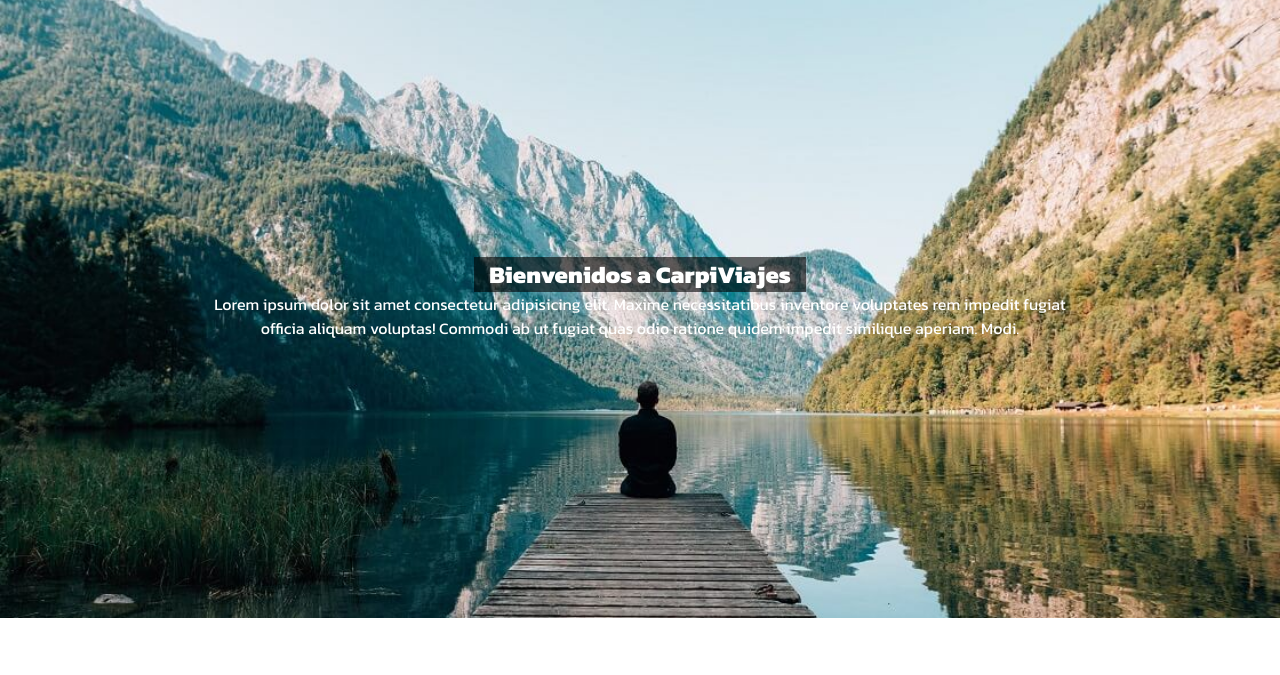
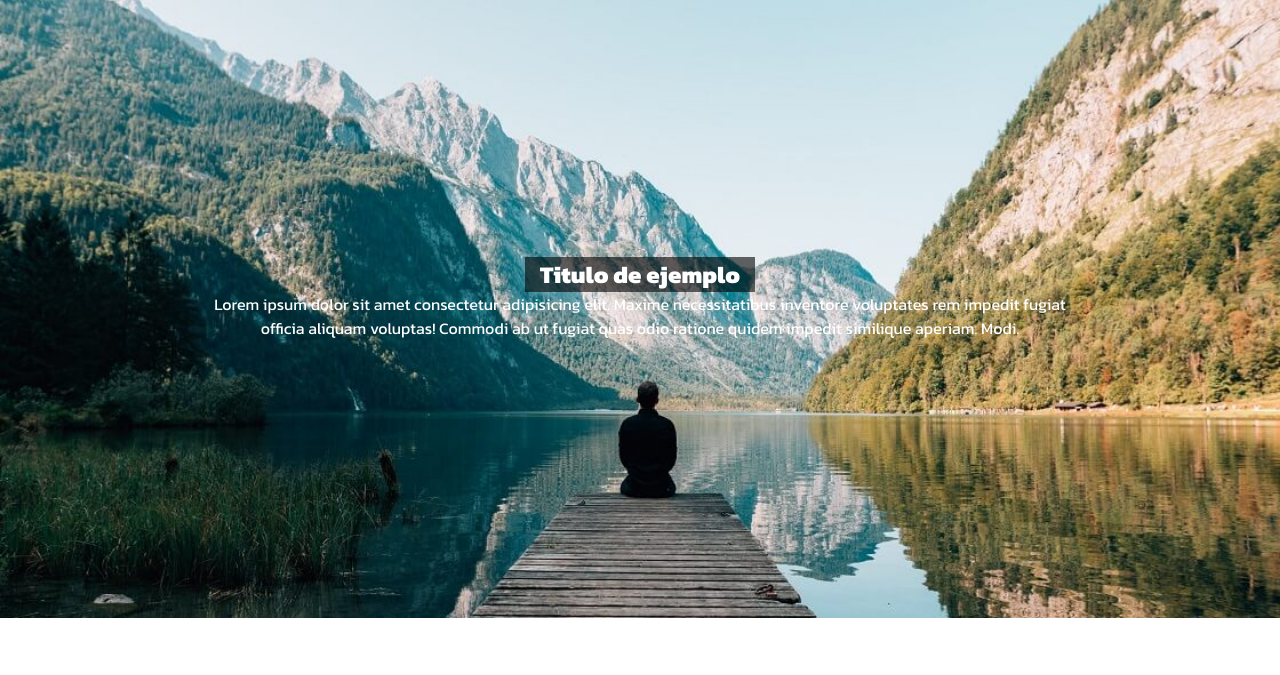
Before and after one commit to Turbotasti/alexviajes, a plain HTML site: page index.html in a window 1280 px wide. Shown: the part 70-745 px from the top of the page. Drawn offline with Linux system fonts and the light colour scheme.

Commit message:
Cambie el titulo

```diff
--- a/index.html
+++ b/index.html
@@ -27,7 +27,7 @@
     </header>
     <main>
         <section class="imagenPrincipal">
-            <h2>Bienvenidos a CarpiViajes</h2>
+            <h2>Titulo de ejemplo</h2>
             <p>Lorem ipsum dolor sit amet consectetur adipisicing elit. Maxime necessitatibus inventore voluptates rem impedit fugiat officia aliquam voluptas! Commodi ab ut fugiat quas odio ratione quidem impedit similique aperiam. Modi.</p>
         </section>
         <section class="tarjetitas">
```
